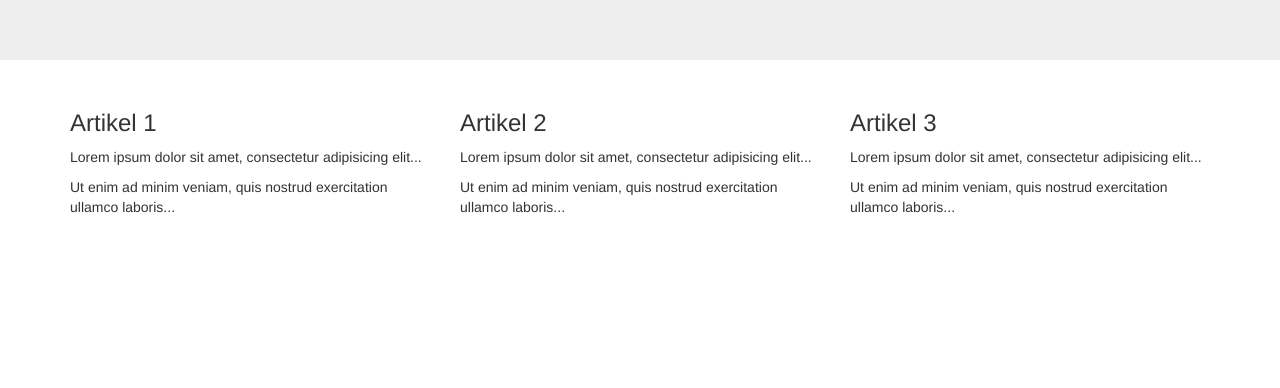
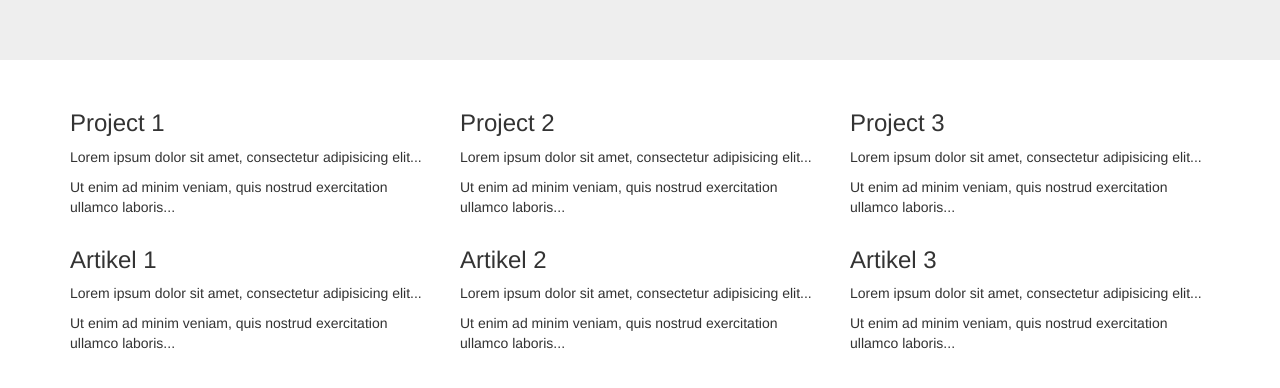
Before and after one commit to nouvalrz/git-practice, a plain HTML site: page index.html in a window 1280 px wide. Shown: the part 180-568 px from the top of the page. Drawn offline with nearby package versions, Linux system fonts and the light colour scheme.

Commit message:
feat: show project

```diff
--- a/index.html
+++ b/index.html
@@ -2,7 +2,7 @@
 <html lang="en">
 
 <head>
-  <title>Raihan Blogku</title>
+  <title>Belajar Git</title>
   <meta charset="utf-8" />
   <meta name="viewport" content="width=device-width, initial-scale=1" />
   <link rel="stylesheet" href="https://maxcdn.bootstrapcdn.com/bootstrap/3.4.1/css/bootstrap.min.css" />
@@ -17,6 +17,26 @@
   </div>
 
   <div class="container">
+    <div class="row">
+      <div class="col-sm-4">
+        <h3>Project 1</h3>
+        <p>Lorem ipsum dolor sit amet, consectetur adipisicing elit...</p>
+        <p>Ut enim ad minim veniam, quis nostrud exercitation ullamco
+          laboris...</p>
+      </div>
+      <div class="col-sm-4">
+        <h3>Project 2</h3>
+        <p>Lorem ipsum dolor sit amet, consectetur adipisicing elit...</p>
+        <p>Ut enim ad minim veniam, quis nostrud exercitation ullamco
+          laboris...</p>
+      </div>
+      <div class="col-sm-4">
+        <h3>Project 3</h3>
+        <p>Lorem ipsum dolor sit amet, consectetur adipisicing elit...</p>
+        <p>Ut enim ad minim veniam, quis nostrud exercitation ullamco
+          laboris...</p>
+      </div>
+    </div>
     <div class="row">
       <div class="col-sm-4">
         <h3>Artikel 1</h3>
```
